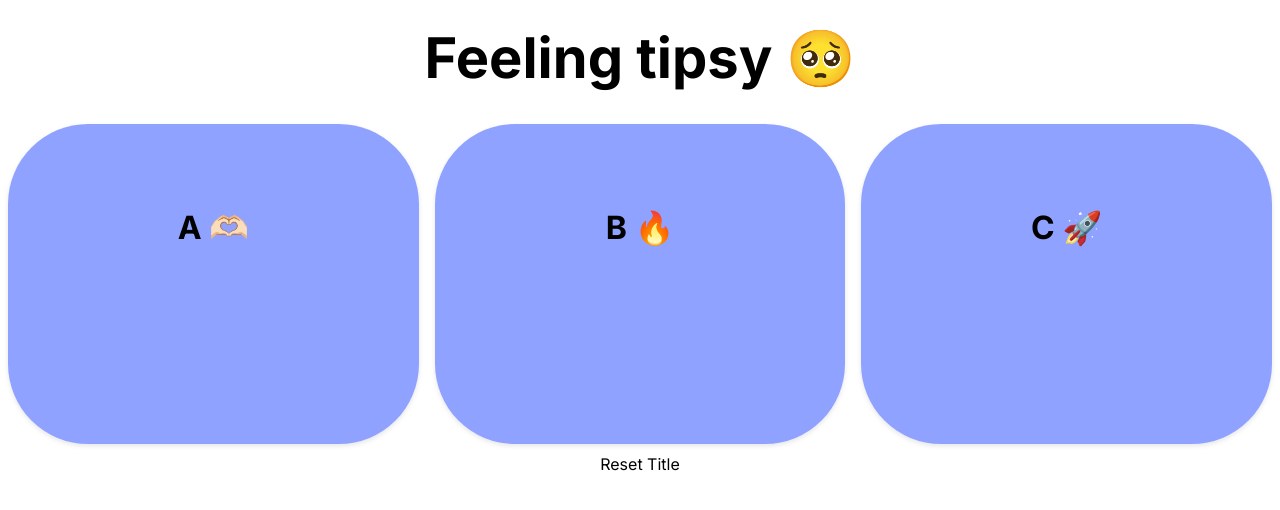
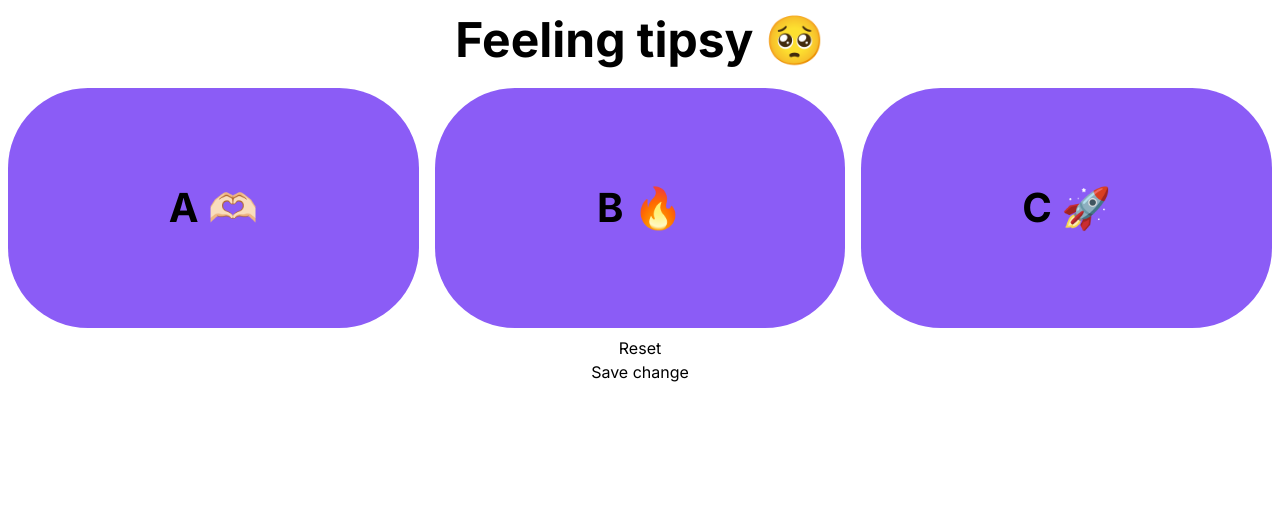
Before and after one commit to datlife/tipme, a Next.js app: page / in a window 1280 px wide. Shown: the top 510 px of the page. Built offline with nearby package versions, Linux system fonts and the light colour scheme.

Commit message:
Working code

```diff
--- a/next.config.mjs
+++ b/next.config.mjs
@@ -6,7 +6,7 @@ const nextConfig = {
      *
      * @see https://nextjs.org/docs/app/api-reference/next-config-js/basePath
      */
-    basePath: "/tipme",
+    basePath:  process.env.NODE_ENV === 'prod' ? "/tipme" : undefined,
     // Use the CDN in production and localhost for development.
     assetPrefix: process.env.NODE_ENV === 'prod' ? 'https://dat.works' : undefined,
 };
--- a/src/app/globals.css
+++ b/src/app/globals.css
@@ -33,7 +33,7 @@
 
 h1.feeling-good-title {
   margin: 1rem;
-  font-size: 3.5rem;
+  /* font-size: 3.5rem; */
   font-weight: bolder;
 }
 
@@ -41,43 +41,41 @@ h1.feeling-good-title {
   display: flex;
   justify-content: space-around;
   width: 100%;
-  font-size: 3.5rem;
+  font-size: 2.5rem;
   font-weight: bolder;
 }
 
 .flippy-box {
   width: calc(33.33% - 1rem);
   margin: 0.5rem;
-  background-color: #002aff6f;
-  box-shadow: 0px 2px 5px rgba(0, 0, 0, 0.1);
   border-radius: 5rem;
   transition: transform 0.5s ease-in-out;
-  height: 40vh;
-  cursor: pointer;
-  display: flex; /* Make the box a flex container */
-  align-items: center; /* Align content vertically in the center */
-  justify-content: center; /* Align content horizontally in the center */
+  height: 30vh;
 }
 
-.flippy-box.selected {
-  transform: rotateY(180deg);
+.flippy-box {
+  perspective: 1000px; /* Needed to give the 3D flip effect depth */
 }
 
 .flippy-inner {
-  position: relative;
-  height: 50%;
+  transform-style: preserve-3d; /* Ensures child elements are in 3D space */
+  transition: transform 0.6s; /* Adjust timing as necessary */
   width: 100%;
-  text-align: center;
-  backface-visibility: hidden;
+  height: 100%;
+}
+
+.flippy-box.selected .flippy-inner {
+  transform: rotateY(180deg); /* Flips the .flippy-inner to show the back */
 }
 
 .flippy-front, .flippy-back {
   position: absolute;
-  top: 0;
   width: 100%;
   height: 100%;
-  backface-visibility: hidden;
-  transition: transform 0.5s ease-in-out;
+  backface-visibility: hidden; /* Hides the back face of the flip */
+  display: flex;
+  align-items: center;
+  justify-content: center;
 }
 
 .flippy-front {
@@ -86,9 +84,11 @@ h1.feeling-good-title {
 
 .flippy-back {
   transform: rotateY(180deg);
-  background-color: #45495d6f;
 }
 
-.flippy-front p, .flippy-back p {
-  font-size: 2rem;
+.flippy-inner {
+  position: relative;
+  height: 50%;
+  width: 100%;
+  backface-visibility: hidden;
 }
--- a/src/app/page.tsx
+++ b/src/app/page.tsx
@@ -6,8 +6,8 @@ import styles from "../styles/styles.module.css"; // Adjust the path if needed
 
 interface Option {
   id: string;
-  text: string;
-  emoji?: string; // Optional emoji for the option
+  front: string;
+  back: string; // Optional emoji for the option
 }
 
 const FeelingGood: React.FC = () => {
@@ -20,22 +20,26 @@ const FeelingGood: React.FC = () => {
   );
   const [title, setTitle] = useState<string>(DEFAULT_TEXT.Title); // Default title
   const [options, setOptions] = useState<Option[]>([
-    { id: "a", text: "A 🫶🏻", emoji: "Cheek kiss" },
-    { id: "b", text: "B 🔥", emoji: "A hug" },
-    { id: "c", text: "C 🚀", emoji: "Good vibes and say cheeeseeee" },
+    { id: "a", front: "A 🫶🏻", back: "Cheek kiss" },
+    { id: "b", front: "B 🔥", back: "A hug" },
+    { id: "c", front: "C 🚀", back: "Have a good time for me!" },
   ]); // Pre-populated options
 
   const handleResetTitle = () => {
     setTitle(DEFAULT_TEXT.Title); // Reset to default title
   };
+
   const handleClick = (optionId: Option["id"]) => {
-    setSelectedOption(optionId);
+    setSelectedOption((prevSelectedOption) =>
+      prevSelectedOption === optionId ? null : optionId
+    );
   };
 
-  const handleOptionChange = (optionId: Option["id"], newText: string) => {
+
+  const handleOptionChange = (optionId: Option["id"], newText: string, isFront: boolean) => {
     setOptions((prevOptions) =>
       prevOptions.map((option) =>
-        option.id === optionId ? { ...option, text: newText } : option
+        option.id === optionId ? { ...option, ...(isFront ? { front: newText } : { back: newText }) } : option
       )
     );
   };
@@ -43,19 +47,19 @@ const FeelingGood: React.FC = () => {
   return (
     <div className="feeling-good-container">
       <h1
-        className="feeling-good-title"
+        className="feeling-good-title  text-5xl margin-top-2xl"
         contentEditable={true}
-        onInput={(e) => setTitle((e.target as HTMLHeadingElement).textContent || '')}
+        onClick={(e) => setTitle((e.target as HTMLHeadingElement).textContent || '')}
       >
         {title}
       </h1>
       {/* Editable title */}
       <div className="flippy-boxes">
         {options.map((option) => (
-          <div
+          <button
             key={option.id}
-            className={`flippy-box ${
-              selectedOption === option.id ? "Selected" : ""
+            className={`flippy-box text-center bg-violet-500 hover:bg-violet-600 active:bg-violet-700 focus:outline-none focus:ring focus:ring-violet-300 ${
+              selectedOption === option.id ? "selected" : ""
             }`}
             onClick={() => handleClick(option.id)}
           >
@@ -63,20 +67,20 @@ const FeelingGood: React.FC = () => {
               <div className="flippy-front">
                 <p
                   contentEditable={true}
-                  onInput={(e) => handleOptionChange(option.id, (e.target as HTMLParagraphElement).textContent || '')}
+                  onClick={(e) => handleOptionChange(option.id, (e.target as HTMLParagraphElement).textContent || '', true)}
                 >
-                  {option.text}
+                  {option.front}
                 </p>
               </div>
               <div className="flippy-back">
-                <p>{option.emoji}</p>
+                <p>{option.back}</p>
               </div>
             </div>
-          </div>
+          </button>
         ))}
       </div>
-      <button onClick={handleResetTitle}>Reset Title</button>
-
+      <button className="" onClick={handleResetTitle}>Reset</button>
+      <button className="" onClick={handleResetTitle}>Save change</button>
     </div>
   );
 };
```
